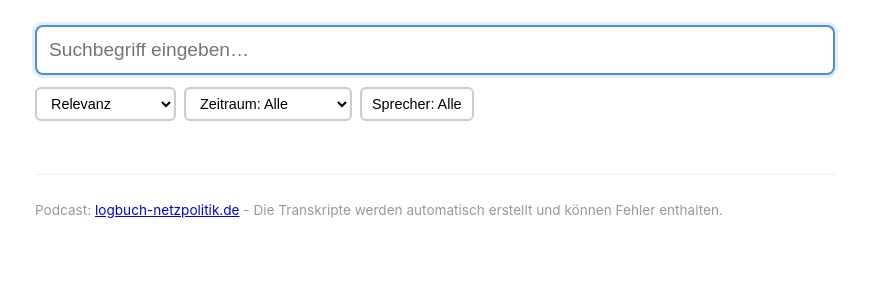
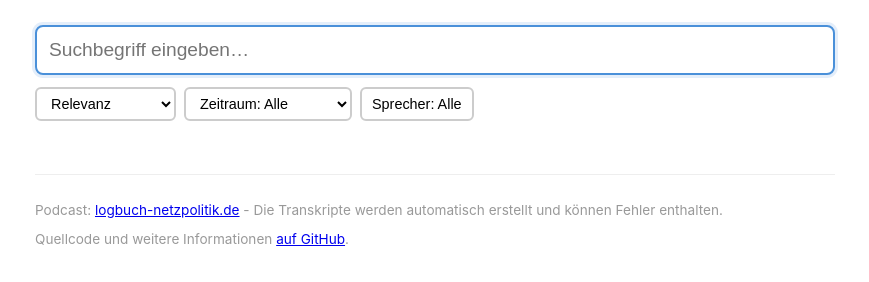
Before and after one commit to klamann/lnp-suche, a plain HTML site: page site/index.html in a window 1280 px wide. Shown: the part 106-388 px from the top of the page, without its empty margins (205-1074 px from the left). Drawn offline with Linux system fonts and the light colour scheme.

Commit message:
html footer

```diff
--- a/site/index.html
+++ b/site/index.html
@@ -307,6 +307,9 @@
     <p>
       Podcast: <a href="https://logbuch-netzpolitik.de" target="_blank" rel="noopener">logbuch-netzpolitik.de</a>
       - Die Transkripte werden automatisch erstellt und können Fehler enthalten.
+    </p>
+    <p>
+      Quellcode und weitere Informationen <a href="https://github.com/klamann/lnp-suche" target="_blank" rel="noopener">auf GitHub</a>.
     </p>
   </footer>
 
```
